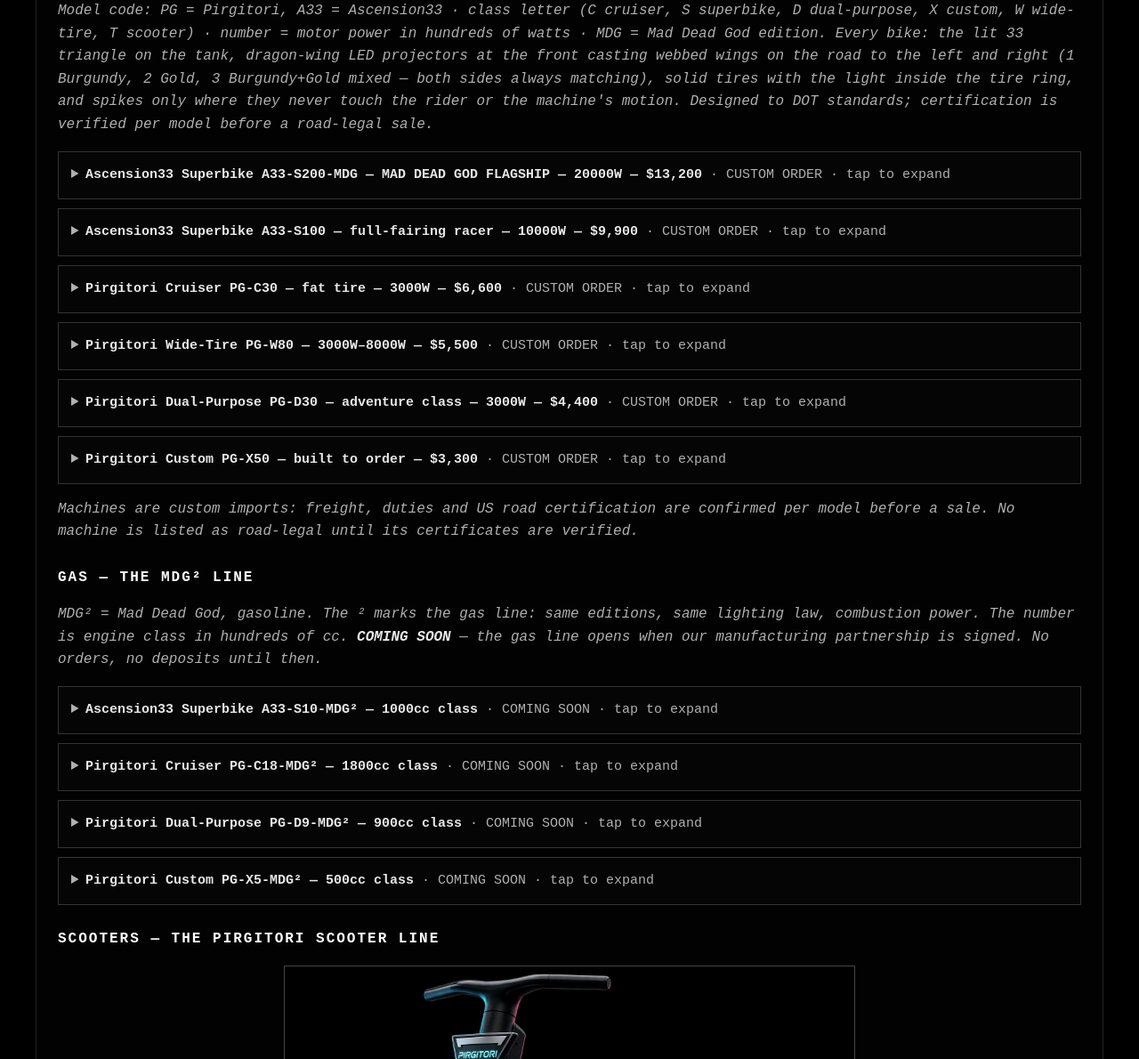
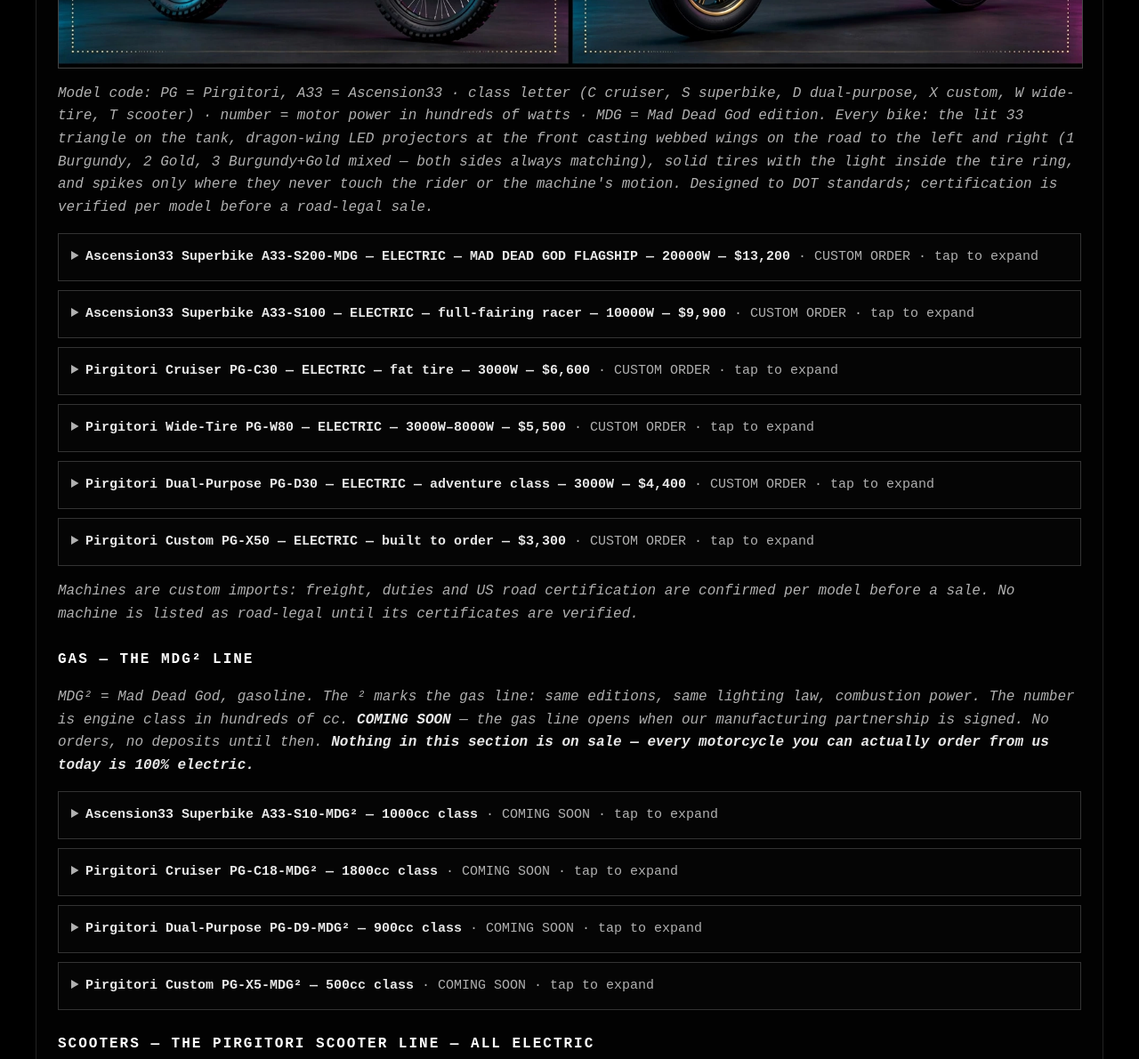
Before and after one commit to TheDevilsBlacksmith666/ascension33-site, a plain HTML site: page shop.html in a window 1280 px wide. Shown: the part 3375-4565 px from the top of the page at 89% size. Drawn offline with Linux system fonts and the light colour scheme.

Commit message:
Shop: motorcycles unmistakably ELECTRIC — banner, titles, spec bullets; gas line marked not-for-sale concepts

```diff
--- a/shop.html
+++ b/shop.html
@@ -111,6 +111,11 @@ is unfinished.</em></p>
 
 <h3>MACHINES — CUSTOM PIRGITORI ELECTRIC MOTORCYCLES</h3>
 
+<p><strong>EVERY MOTORCYCLE WE SELL IS 100% ELECTRIC.</strong> If it has a
+motor and you can order it today, it runs on electric power — no exceptions.
+The only gasoline machines on this page are the MDG&sup2; concepts at the
+bottom, clearly marked COMING SOON and not for sale.</p>
+
 <p><img src="img/poster-machines.webp" alt="Cruiser, superbike, dual-purpose and scooter in house colors" style="max-width:100%;"></p>
 <p><em>Model code: PG = Pirgitori, A33 = Ascension33 &middot; class letter
 (C cruiser, S superbike, D dual-purpose, X custom, W wide-tire, T scooter)
@@ -121,12 +126,12 @@ the front casting webbed wings on the road to the left and right (1 Burgundy,
 the light inside the tire ring, and spikes only where they never touch the
 rider or the machine's motion. Designed to DOT standards; certification is
 verified per model before a road-legal sale.</em></p>
-<details class="item" id="ascension33-superbike-a33-s200-mdg-mad-dead-god-flagship-20000w">
-<summary><strong>Ascension33 Superbike A33-S200-MDG — MAD DEAD GOD FLAGSHIP — 20000W — $13,200</strong> &middot; CUSTOM ORDER &middot; tap to expand</summary>
+<details class="item" id="ascension33-superbike-a33-s200-mdg-electric-mad-dead-god-flagship-20000w">
+<summary><strong>Ascension33 Superbike A33-S200-MDG — ELECTRIC — MAD DEAD GOD FLAGSHIP — 20000W — $13,200</strong> &middot; CUSTOM ORDER &middot; tap to expand</summary>
 <img src="img/bike-superbike-madgod-v8.webp" alt="Mad Dead God superbike — both symbols lit, dragon wings cast on the road">
 <p>The flagship of the whole machine line. Both symbols lit together on a vantablack full-fairing racer, the 33 triangle fused into the tank, burgundy-lit spikes on the cowl edges and tail — never in the rider's space — and the full dragon-wing projection in all three modes. Final quote per build; deposit first.</p>
 <ul class="specs">
-<li>Motor: 20000W class</li>
+<li>Motor: ELECTRIC — 20000W class</li>
 <li>Fairing: full, vantablack, both symbols lit</li>
 <li>Tank: lit Ascension33 triangle with 33 at its heart</li>
 <li>Wings: dragon-wing ground projection, 3 modes, both sides matching</li>
@@ -135,12 +140,12 @@ verified per model before a road-legal sale.</em></p>
 </ul>
 <p class="buy"><a href="https://buy.stripe.com/aFaaEQ1y9dJXgIr3eY0Ba0Q"><strong>BUY THE MAD DEAD GOD SUPERBIKE — $13,200</strong></a></p>
 </details>
-<details class="item" id="ascension33-superbike-a33-s100-full-fairing-racer-10000w">
-<summary><strong>Ascension33 Superbike A33-S100 — full-fairing racer — 10000W — $9,900</strong> &middot; CUSTOM ORDER &middot; tap to expand</summary>
+<details class="item" id="ascension33-superbike-a33-s100-electric-full-fairing-racer-10000w">
+<summary><strong>Ascension33 Superbike A33-S100 — ELECTRIC — full-fairing racer — 10000W — $9,900</strong> &middot; CUSTOM ORDER &middot; tap to expand</summary>
 <img src="img/bike-superbike-spiked-v3.webp" alt="Ascension33 superbike — lit 33 tank, solid lit tires">
 <p>The full-fairing racing machine under the Mad Dead God: 10000W, the lit 33 on the tank, dragon wings on the road, solid lit tires. Final quote per build; deposit first.</p>
 <ul class="specs">
-<li>Motor: 10000W class</li>
+<li>Motor: ELECTRIC — 10000W class</li>
 <li>Fairing: full racing fairing</li>
 <li>Tank: lit Ascension33 triangle</li>
 <li>Wings: dragon-wing projection, 3 modes</li>
@@ -148,12 +153,12 @@ verified per model before a road-legal sale.</em></p>
 </ul>
 <p class="buy"><a href="https://buy.stripe.com/3cI6oAekV7lz2RB3eY0Ba0P"><strong>BUY THE A33-S100 SUPERBIKE — $9,900</strong></a></p>
 </details>
-<details class="item" id="pirgitori-cruiser-pg-c30-fat-tire-3000w">
-<summary><strong>Pirgitori Cruiser PG-C30 — fat tire — 3000W — $6,600</strong> &middot; CUSTOM ORDER &middot; tap to expand</summary>
+<details class="item" id="pirgitori-cruiser-pg-c30-electric-fat-tire-3000w">
+<summary><strong>Pirgitori Cruiser PG-C30 — ELECTRIC — fat tire — 3000W — $6,600</strong> &middot; CUSTOM ORDER &middot; tap to expand</summary>
 <img src="img/bike-cruiser-spiked-v7.webp" alt="Pirgitori cruiser — fat tire, lit compartments">
 <p>The fat-tire cruiser: 3000W, 60V, double suspension and disc brakes, with burgundy and gold carried on the rear compartments. Final quote per build; deposit first.</p>
 <ul class="specs">
-<li>Motor: 3000W · 60V</li>
+<li>Motor: ELECTRIC — 3000W · 60V</li>
 <li>Frame: fat tire, double suspension</li>
 <li>Brakes: disc</li>
 <li>Compartments: burgundy + gold rear compartments, lit</li>
@@ -161,36 +166,36 @@ verified per model before a road-legal sale.</em></p>
 </ul>
 <p class="buy"><a href="https://buy.stripe.com/14A8wI1y96hvgIr9Dm0Ba0O"><strong>BUY THE PG-C30 CRUISER — $6,600</strong></a></p>
 </details>
-<details class="item" id="pirgitori-wide-tire-pg-w80-3000w-8000w">
-<summary><strong>Pirgitori Wide-Tire PG-W80 — 3000W–8000W — $5,500</strong> &middot; CUSTOM ORDER &middot; tap to expand</summary>
+<details class="item" id="pirgitori-wide-tire-pg-w80-electric-3000w-8000w">
+<summary><strong>Pirgitori Wide-Tire PG-W80 — ELECTRIC — 3000W–8000W — $5,500</strong> &middot; CUSTOM ORDER &middot; tap to expand</summary>
 <img src="img/poster-machines.webp" alt="The machines line — wide-tire among them">
 <p>The wide-tire build with a removable lithium battery — pick your power from 3000W to 8000W and we build it on the wide frame. Final quote per build; deposit first.</p>
 <ul class="specs">
-<li>Motor: 3000W–8000W, your pick</li>
+<li>Motor: ELECTRIC — 3000W–8000W, your pick</li>
 <li>Battery: removable lithium</li>
 <li>Frame: wide-tire</li>
 <li>Lighting: full house lighting program</li>
 </ul>
 <p class="buy"><a href="https://buy.stripe.com/aFa14g1y97lz9fZ9Dm0Ba0T"><strong>BUY THE PG-W80 WIDE-TIRE — $5,500</strong></a></p>
 </details>
-<details class="item" id="pirgitori-dual-purpose-pg-d30-adventure-class-3000w">
-<summary><strong>Pirgitori Dual-Purpose PG-D30 — adventure class — 3000W — $4,400</strong> &middot; CUSTOM ORDER &middot; tap to expand</summary>
+<details class="item" id="pirgitori-dual-purpose-pg-d30-electric-adventure-class-3000w">
+<summary><strong>Pirgitori Dual-Purpose PG-D30 — ELECTRIC — adventure class — 3000W — $4,400</strong> &middot; CUSTOM ORDER &middot; tap to expand</summary>
 <img src="img/bike-dualpurpose-spiked-v2.webp" alt="Pirgitori dual-purpose — street and dirt, lit compartments">
 <p>The 72V dual-sport: street and dirt on one machine, 3000W class, with burgundy and gold on the dual-purpose rear compartments. Final quote per build; deposit first.</p>
 <ul class="specs">
-<li>Motor: 3000W class · 72V</li>
+<li>Motor: ELECTRIC — 3000W class · 72V</li>
 <li>Use: street and dirt</li>
 <li>Compartments: burgundy + gold, lit</li>
 <li>Tires: solid, light inside the ring</li>
 </ul>
 <p class="buy"><a href="https://buy.stripe.com/00w7sE1y9cFT4ZJcPy0Ba0R"><strong>BUY THE PG-D30 DUAL-PURPOSE — $4,400</strong></a></p>
 </details>
-<details class="item" id="pirgitori-custom-pg-x50-built-to-order">
-<summary><strong>Pirgitori Custom PG-X50 — built to order — $3,300</strong> &middot; CUSTOM ORDER &middot; tap to expand</summary>
+<details class="item" id="pirgitori-custom-pg-x50-electric-built-to-order">
+<summary><strong>Pirgitori Custom PG-X50 — ELECTRIC — built to order — $3,300</strong> &middot; CUSTOM ORDER &middot; tap to expand</summary>
 <img src="img/poster-machines.webp" alt="The machines line — the custom build among them">
 <p>The entry machine, built entirely to order: 2000W to 5000W, 72V, your colors, your marks. Final quote per build; deposit first.</p>
 <ul class="specs">
-<li>Motor: 2000W–5000W, your pick · 72V</li>
+<li>Motor: ELECTRIC — 2000W–5000W, your pick · 72V</li>
 <li>Colors and marks: yours</li>
 <li>Lighting: full house lighting program</li>
 </ul>
@@ -207,7 +212,8 @@ until its certificates are verified.</em></p>
 same editions, same lighting law, combustion power. The number is
 engine class in hundreds of cc. <strong>COMING SOON</strong> — the gas
 line opens when our manufacturing partnership is signed. No orders, no
-deposits until then.</em></p>
+deposits until then. <strong>Nothing in this section is on sale — every
+motorcycle you can actually order from us today is 100% electric.</strong></em></p>
 <details class="item" id="ascension33-superbike-a33-s10-mdg-sup2-1000cc-class">
 <summary><strong>Ascension33 Superbike A33-S10-MDG&sup2; — 1000cc class</strong> &middot; COMING SOON &middot; tap to expand</summary>
 <img src="img/bike-superbike-madgod-v8.webp" alt="Mad Dead God design language — the gas flagship follows it">
@@ -248,7 +254,7 @@ deposits until then.</em></p>
 </ul>
 </details>
 
-<h3>SCOOTERS — THE PIRGITORI SCOOTER LINE</h3>
+<h3>SCOOTERS — THE PIRGITORI SCOOTER LINE — ALL ELECTRIC</h3>
 
 <p><img src="img/scooter-v3.webp" alt="Pirgitori scooter — downward triangle, lit" style="max-width:640px;"></p>
 <details class="item" id="pirgitori-stepper-pg-t60-6000w-dual-drive">
```
